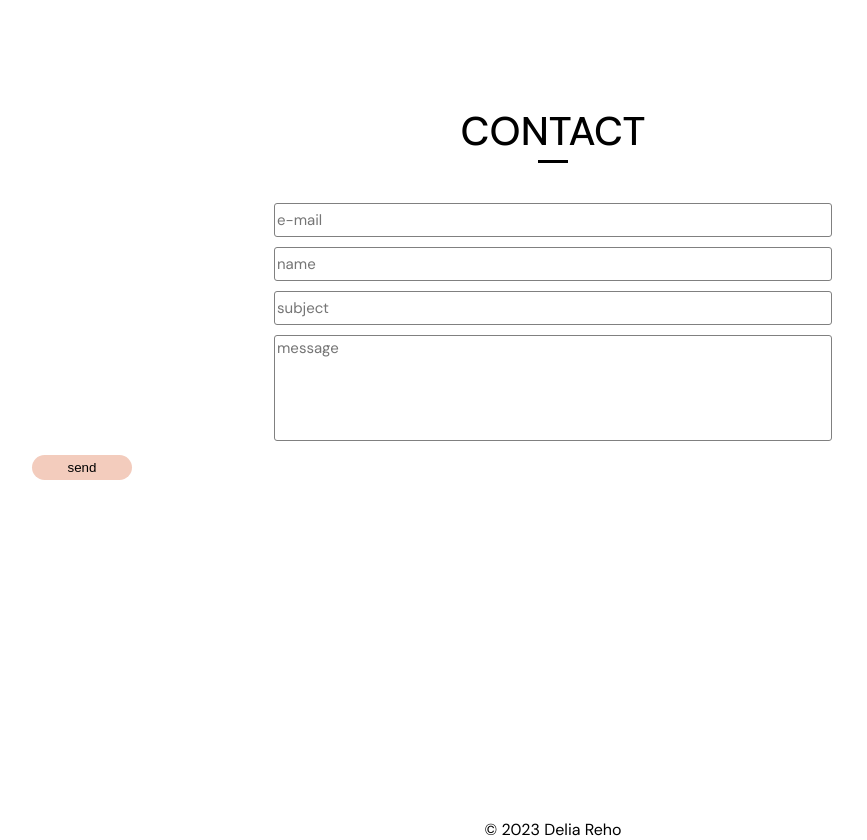
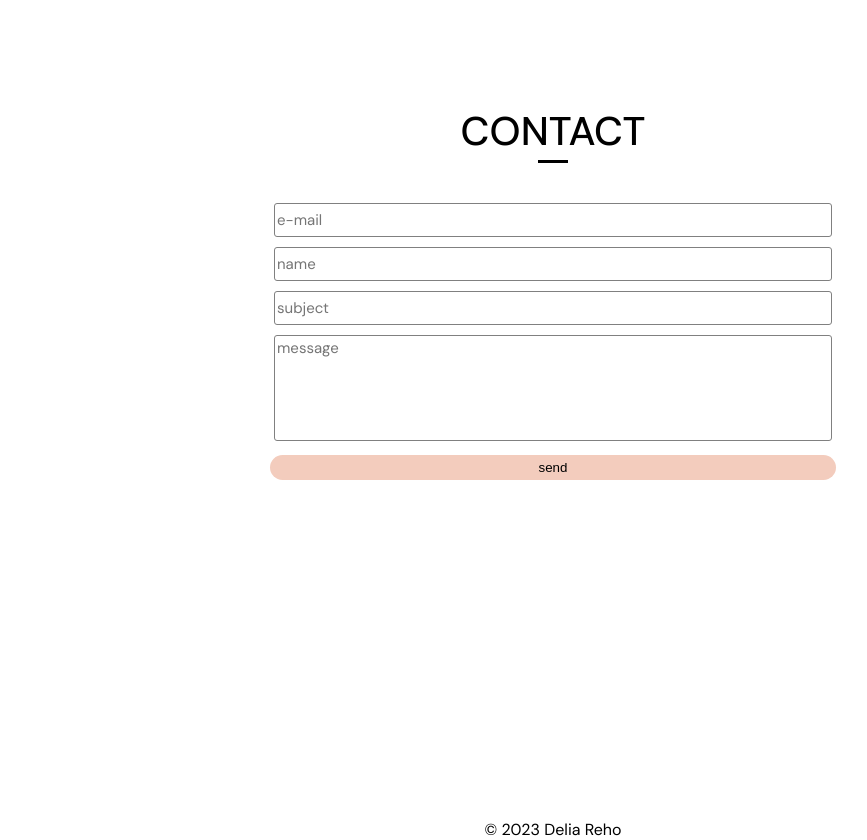
Before and after one commit to daffodel/daffodel.github.io, a plain HTML site: page index.html in a window 1280 px wide. Shown: the part 2517-3357 px from the top of the page, without its empty margins (87-954 px from the left). Drawn offline with Linux system fonts and the light colour scheme.

Commit message:
Update style.css

```diff
--- a/style.css
+++ b/style.css
@@ -202,14 +202,11 @@ form textarea{
 }
 
 button{
-    width: 100px;
+    width: 566px;
     height: 25px;
-    float: left;
-    margin-left: 119px;
     background-color: #f3ccbd;
     border: none;
     border-radius: 25px;
-
 }
 
 button:hover{
```
